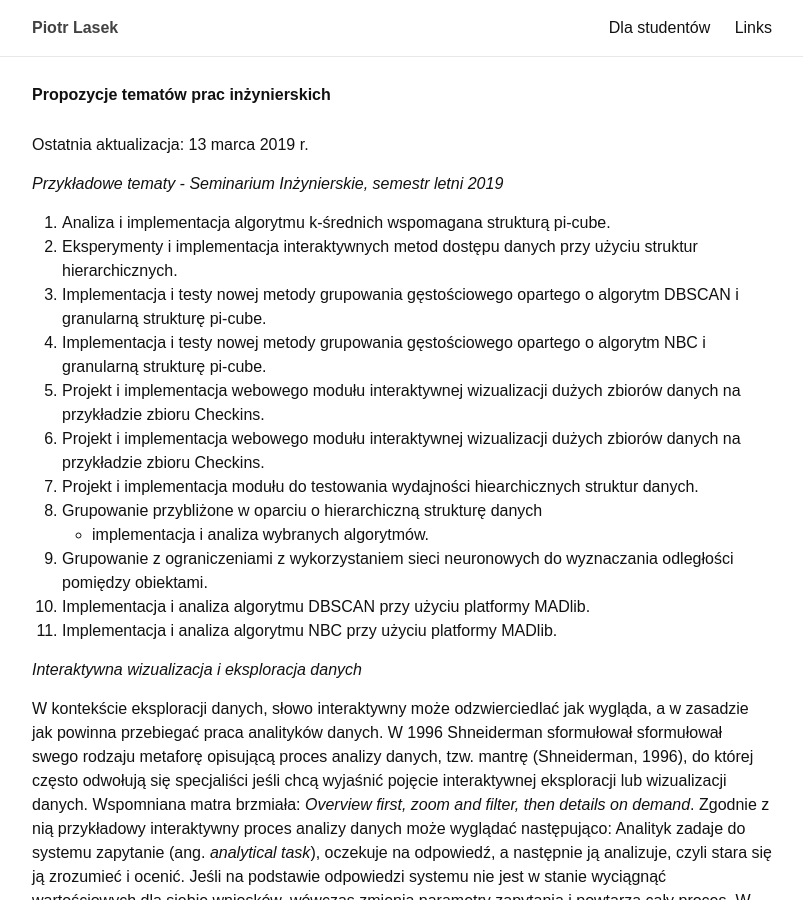
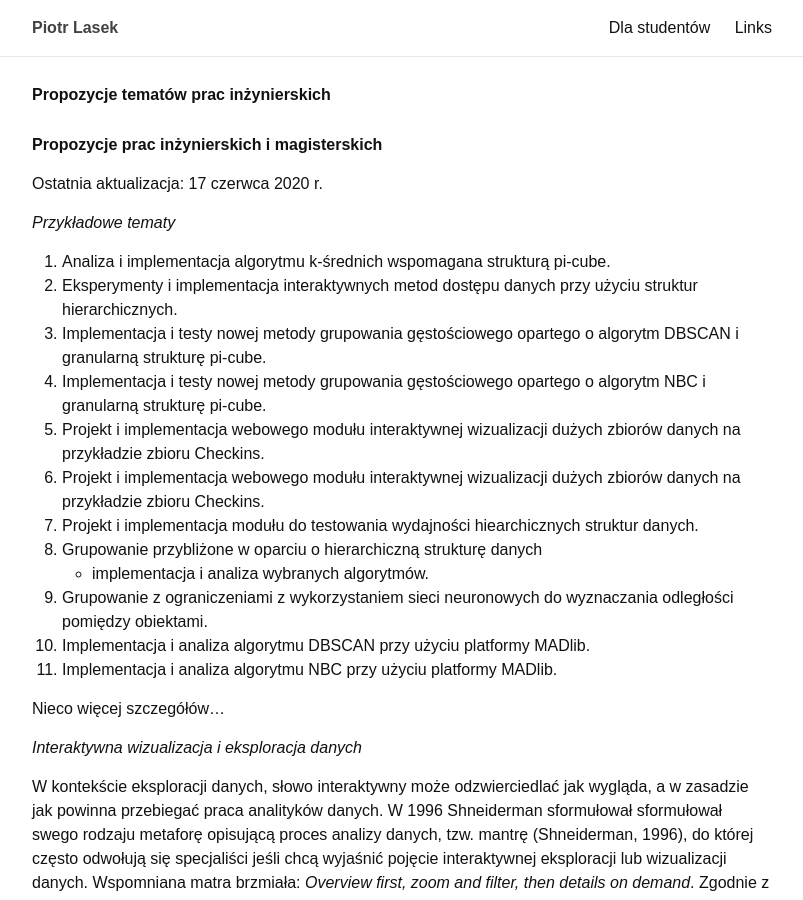
Before and after one commit to piotrlasek/piotrlasek.github.io, a Jekyll site: the page built from for-students/thesis-topics-2017.md, in a window 1280 px wide and 900 px high. Shown: the whole window, without its empty margins (238-1041 px from the left). Built offline with Jekyll 4.4.1, drawn with Linux system fonts in a browser that asks for light colours.

Commit message:
Update thesis-topics-2017.md

```diff
--- a/for-students/thesis-topics-2017.md
+++ b/for-students/thesis-topics-2017.md
@@ -5,10 +5,11 @@ permalink: /for-students/topics2017
 exclude: true
 ---
 
-Ostatnia aktualizacja: 13 marca 2019 r.
+# Propozycje prac inżynierskich i magisterskich
 
+Ostatnia aktualizacja: 17 czerwca 2020 r.
 
-## Przykładowe tematy - Seminarium Inżynierskie, semestr letni 2019
+## Przykładowe tematy
 
  1. Analiza i implementacja algorytmu k-średnich wspomagana strukturą
     pi-cube.
@@ -32,9 +33,7 @@ Ostatnia aktualizacja: 13 marca 2019 r.
 11. Implementacja i analiza algorytmu NBC przy użyciu platformy
     MADlib.
 
-
-
-
+Nieco więcej szczegółów...
 
 ## Interaktywna wizualizacja i eksploracja danych
 
```
